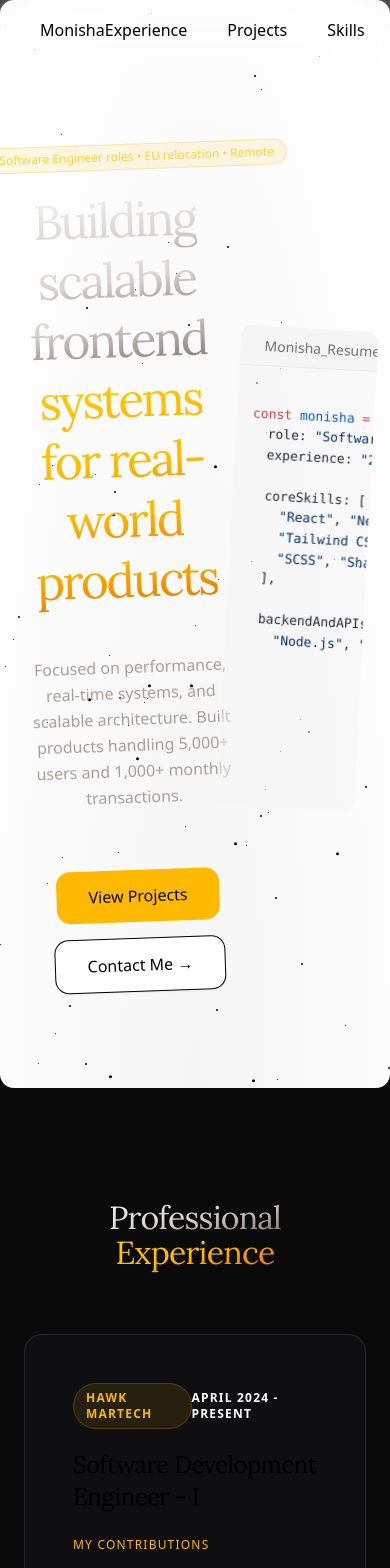
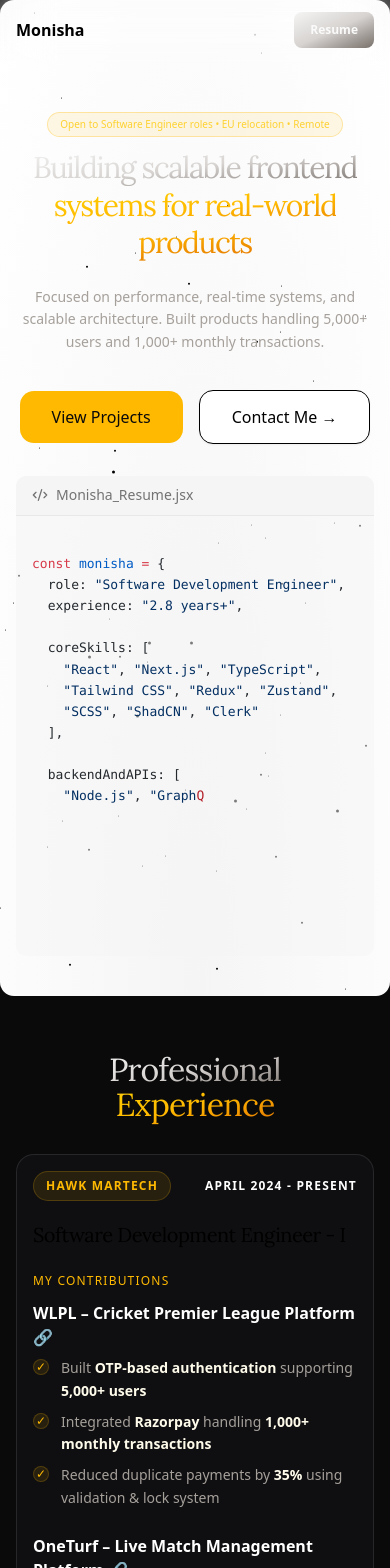
Before and after one commit to 77Monisha/MyPortfolio, a Next.js app: page / in a window 390 px wide. Shown: the top 1568 px of the page. Built offline with nearby package versions, Linux system fonts and the light colour scheme.

Commit message:
portfolio: added resume

```diff
--- a/app/layout.js
+++ b/app/layout.js
@@ -1,8 +1,6 @@
 import { ThemeProvider } from "@/components/theme-provider";
 import "./globals.css";
-import Header from "@/components/header";
 import { DM_Sans, Lora } from "next/font/google";
-import { dark } from "@clerk/themes";
 
 const lora = Lora({
   subsets: ["latin"],
@@ -33,7 +31,6 @@ export default function RootLayout({ children }) {
           enableSystem
           disableTransitionOnChange
         >
-          <Header />
           {children}
         </ThemeProvider>
       </body>
--- a/app/page.jsx
+++ b/app/page.jsx
@@ -17,6 +17,9 @@ import { Badge } from "@/components/ui/badge";
 import Link from "next/link";
 import { ShareButton } from "@/components/animate-ui/components/community/share-button";
 import { highlightText } from "@/lib/utils";
+import Header from "@/components/header";
+import { useState } from "react";
+import ResumeModal from "@/components/resume-modal";
 
 function BentoCard({
   title,
@@ -29,7 +32,7 @@ function BentoCard({
 }) {
   return (
     <div
-      className={`relative bg-[#0f0f11] border border-white/10 hover:border-amber-400/20 rounded-2xl p-9 h-full transition-all duration-300 hover:-translate-y-0.5 overflow-hidden flex flex-col justify-between ${className} hover:-translate-y-1 hover:shadow-[0_10px_40px_rgba(251,191,36,0.08)]
+      className={`relative bg-[#0f0f11] border border-white/10 hover:border-amber-400/20 rounded-2xl p-4 md:p-9 h-full transition-all duration-300 hover:-translate-y-0.5 overflow-hidden flex flex-col justify-between ${className} hover:-translate-y-1 hover:shadow-[0_10px_40px_rgba(251,191,36,0.08)]
 transition-all duration-300`}
     >
       <div className="absolute inset-0 bg-linear-to-br from-amber-400/5 via-transparent to-transparent pointer-events-none" />
@@ -49,53 +52,63 @@ transition-all duration-300`}
 
       <div className="flex flex-wrap gap-2 mt-5">
         TECH STACK :
-        {tech.map((t) => (
+        {tech?.map((t) => (
           <Badge key={t.label} variant={t.active ? "gold" : "outline"}>
             {t.label}
           </Badge>
         ))}
       </div>
       <div className="flex flex-row justify-between items-end mt-4">
+        {link && (
           <Link href={link} target="_blank" rel="noopener noreferrer">
             <Button className="cursor-pointer bg-linear-to-br from-stone-100 via-stone-300 to-stone-500 font-semibold">
               Live Link
             </Button>
           </Link>
+        )}
+        {source && (
           <Link href={source} target="_blank" rel="noopener noreferrer">
             <Button className="cursor-pointer bg-linear-to-br from-stone-100 via-stone-300 to-stone-500 font-semibold">
               Github
             </Button>
           </Link>
+        )}
       </div>
     </div>
   );
 }
 
 export default function LandingPage() {
+  const [openResume, setOpenResume] = useState(false);
   return (
+    <>
+      <Header onResumeClick={() => setOpenResume(true)} />
       <div className="bg-[#0a0a0b] overflow-x-hidden">
         {/* ── HERO ── */}
-      <section className="relative min-h-screen grid grid-cols-5 px-6 pt-36 pb-24 overflow-hidden">
+        <section className="relative min-h-screen flex flex-col md:grid md:grid-cols-5 gap-8 md:gap-0 px-4 md:px-6 pt-28 md:pt-36 pb-10 md:pb-24 overflow-hidden">
           <StarsBackgroundDemo />
 
-        <div className="-rotate-2 col-span-3 flex flex-col gap-5 items-center justify-center text-center">
-          <Badge variant="gold">
+          <div className="rotate-0 md:-rotate-2 col-span-3 flex flex-col gap-3 md:gap-5 items-center justify-center text-center">
+            <Badge
+              variant="gold"
+              className="text-[10px] md:text-sm whitespace-normal text-center px-3 py-1 relative"
+            >
               Open to Software Engineer roles • EU relocation • Remote
             </Badge>
 
-          <h1 className="font-serif relative z-10 text-5xl md:text-6xl lg:text-6xl leading-tight tracking-tighter max-w-4xl">
+            <h1 className="font-serif relative z-10 text-3xl md:text-6xl lg:text-6xl leading-tight tracking-tighter max-w-4xl">
               <GrayTitle>Building scalable frontend</GrayTitle>
               <br />
               <GoldTitle>systems for real-world products</GoldTitle>
             </h1>
 
-          <p className="relative z-10 text-base md:text-lg text-stone-400 font-light max-w-xl mt-6 leading-relaxed">
+            <p className="relative z-10 text-sm md:text-lg text-stone-400 font-light max-w-xl mt-3 md:mt-6 leading-relaxed">
               Focused on performance, real-time systems, and scalable
               architecture. Built products handling 5,000+ users and 1,000+
               monthly transactions.
             </p>
 
-          <div className="relative z-10 flex flex-wrap items-center justify-center gap-4 mt-10">
+            <div className="relative z-10 flex flex-wrap items-center justify-center gap-4 mt-6 md:mt-10">
               <a href="#projects">
                 <Button variant="gold" size="hero">
                   View Projects
@@ -110,17 +123,17 @@ export default function LandingPage() {
             </div>
           </div>
 
-        <div className="col-span-2 flex items-center justify-start rotate-3">
+          <div className="col-span-2 flex items-center justify-start rotate-0 md:rotate-3">
             <CodeDemo duration={30000} writing />
           </div>
         </section>
 
         {/* ── PROFESSIONAL EXPERIENCE ── */}
         <section
-        className="relative z-10 max-w-5xl mx-auto px-6 mt-28"
+          className="relative z-10 max-w-5xl mx-auto px-4 md:px-6 mt-14 md:mt-28"
           id="experience"
         >
-        <div className="text-center mb-16">
+          <div className="text-center mb-8 md:mb-16">
             <SectionHeading gray="Professional" gold="Experience" />
           </div>
 
@@ -128,7 +141,7 @@ export default function LandingPage() {
             {ROLES.map((role) => (
               <div
                 key={role.label}
-              className="relative bg-[#0f0f11] border border-white/10 hover:border-amber-400/20 rounded-2xl p-12 h-full transition-all duration-300 hover:-translate-y-1 overflow-hidden"
+                className="relative bg-[#0f0f11] border border-white/10 hover:border-amber-400/20 rounded-2xl p-4 md:p-12 h-full transition-all duration-300 hover:-translate-y-1 overflow-hidden"
               >
                 {/* subtle glow */}
                 <div className="absolute bottom-0 right-0 w-48 h-48 rounded-full bg-[radial-gradient(circle,rgba(251,191,36,0.05)_0%,transparent_70%)] pointer-events-none" />
@@ -144,17 +157,17 @@ export default function LandingPage() {
                 </div>
 
                 {/* role */}
-              <h3 className="font-serif text-2xl tracking-tight mb-6">
+                <h3 className="font-serif text-xl md:text-2xl tracking-tight mb-6">
                   {role.role}
                 </h3>
 
                 {/* section label */}
-              <p className="text-xs tracking-widest text-amber-400 uppercase mb-6">
+                <p className="text-xs tracking-widest text-amber-400 uppercase mb-3 md:mb-6">
                   My Contributions
                 </p>
 
                 {/* projects */}
-              <div className="space-y-8">
+                <div className="space-y-6 md:space-y-8">
                   {role.projects.map((project) => (
                     <div key={project.name}>
                       {/* project title */}
@@ -195,9 +208,9 @@ export default function LandingPage() {
         {/* ── PERSONAL PROJECTS ── */}
         <section
           id="projects"
-        className="relative z-10 mt-28 max-w-5xl mx-auto px-6"
+          className="relative z-10 mt-14 md:mt-28 max-w-5xl mx-auto px-4 md:px-6"
         >
-        <div className="text-center mb-16">
+          <div className="text-center mb-8 md:mb-16">
             <SectionHeading gray="My" gold="Projects" />
           </div>
 
@@ -240,8 +253,8 @@ export default function LandingPage() {
               <BentoCard
                 title={<GoldTitle>Website Accessibility Analyser</GoldTitle>}
                 desc={Accessibility.desc}
-              link={Accessibility.live}
-              source={Accessibility.github}
+                // link={Accessibility.live}
+                // source={Accessibility.github}
                 tech={Accessibility.tech}
               ></BentoCard>
             </div>
@@ -249,12 +262,15 @@ export default function LandingPage() {
         </section>
 
         {/* ── SKILLS ── */}
-      <section className="relative max-w-4xl mx-auto py-14 my-28" id="skills">
-        <div className="text-center mb-16">
+        <section
+          className="relative max-w-4xl mx-auto py-0 md:-14 mt-14 md:mt-28"
+          id="skills"
+        >
+          <div className="text-center mb-8 md:mb-16">
             <SectionHeading gray="Skills & " gold="Technologies" />
           </div>
 
-        <div className="space-y-6">
+          <div className="px-4 md:px-0 space-y-6">
             {SKILLS.map((group) => (
               <div
                 key={group.category}
@@ -277,7 +293,9 @@ export default function LandingPage() {
                       <span className="text-sm opacity-80">
                         {ICON_MAP[skill.icon] || "•"}
                       </span>
-                    <span className="text-sm text-stone-300">{skill.name}</span>
+                      <span className="text-sm text-stone-300">
+                        {skill.name}
+                      </span>
                     </div>
                   ))}
                 </div>
@@ -288,10 +306,10 @@ export default function LandingPage() {
 
         {/* ── CONTACT ── */}
         <section
-        className="relative z-10 pb-28 max-w-5xl mx-auto px-6"
+          className="relative z-10 pb-12 md:pb-28 mt-14 md:mt-28 max-w-5xl mx-auto px-4 md:px-6"
           id="contact"
         >
-        <div className="relative border border-amber-400/20 rounded-3xl px-16 py-20 bg-linear-to-br from-amber-400/5 to-transparent text-center overflow-hidden">
+          <div className="relative border border-amber-400/20 rounded-3xl px-6 md:px-16 py-10 md:py-20 bg-linear-to-br from-amber-400/5 to-transparent text-center overflow-hidden">
             <StarsBackgroundDemo />
 
             <div className="absolute top-0 left-1/2 -translate-x-1/2 -translate-y-1/2 w-96 h-48 rounded-full bg-[radial-gradient(ellipse,rgba(251,191,36,0.1)_0%,transparent_70%)] pointer-events-none" />
@@ -303,11 +321,16 @@ export default function LandingPage() {
             </h2>
 
             <p className="text-stone-400 text-sm mb-8 relative z-10">
-            Open to frontend roles, remote opportunities, and high-impact teams.
+              Open to frontend roles, remote opportunities, and high-impact
+              teams.
             </p>
 
             <div className="relative z-10 flex flex-wrap justify-center gap-4">
-            <Button variant="gold" size="hero">
+              <Button
+                variant="gold"
+                size="hero"
+                onClick={() => setOpenResume(true)}
+              >
                 View Resume
               </Button>
               <ShareButton
@@ -321,5 +344,7 @@ export default function LandingPage() {
           </div>
         </section>
       </div>
+      {openResume && <ResumeModal setOpenResume={setOpenResume} />}
+    </>
   );
 }
--- a/components/demo-components-animate-code.jsx
+++ b/components/demo-components-animate-code.jsx
@@ -62,6 +62,7 @@ export default monisha;
 
       <CodeBlock
         cursor={cursor}
+        className="text-[2px] md:text-sm leading-relaxed no-scrollbar"
         lang="jsx"
         writing={writing}
         duration={duration}
--- a/components/header.jsx
+++ b/components/header.jsx
@@ -1,10 +1,13 @@
 import { Button } from "./ui/button";
 
-const Header = async () => {
+const Header = ({ onResumeClick }) => {
   return (
-    <nav className="fixed top-0 inset-x-0 z-50 flex items-center justify-between  px-10 py-3 border-b border-white/7 backdrop-blur-xl">
-      <div>Monisha</div>
-      <ul className="flex flex-row gap-10">
+    <nav className="fixed top-0 inset-x-0 z-50 flex items-center justify-between px-4 md:px-10 py-3 border-b border-white/7 backdrop-blur-xl">
+      {/* NAME */}
+      <div className="font-semibold">Monisha</div>
+
+      {/* NAV (HIDDEN ON MOBILE) */}
+      <ul className="hidden md:flex flex-row gap-10">
         <a href="#experience" className="hover:text-amber-400 transition">
           Experience
         </a>
@@ -18,8 +21,13 @@ const Header = async () => {
           Contact
         </a>
       </ul>
-      <Button className="bg-linear-to-br from-stone-100 via-stone-300 to-stone-500 font-semibold cursor-pointer">
-        Download resume
+
+      {/* BUTTON */}
+      <Button
+        onClick={onResumeClick}
+        className="text-xs md:text-sm px-4 md:px-6 py-2 md:py-3 bg-linear-to-br from-stone-100 via-stone-300 to-stone-500 font-semibold"
+      >
+        Resume
       </Button>
     </nav>
   );
--- /dev/null
+++ b/components/resume-modal.jsx
@@ -0,0 +1,23 @@
+const ResumeModal = ({ setOpenResume }) => {
+  return (
+    <div className="fixed inset-0 z-50 bg-black/70 backdrop-blur-sm flex items-center justify-center px-4 md:px-0">
+      <div className="bg-[#0f0f11] border border-white/10 rounded-2xl w-300 max-h-[90vh] overflow-y-auto no-scrollbar p-4 md:p-8 relative">
+        <button
+          onClick={() => setOpenResume(false)}
+          className="absolute top-4 right-4 text-white/60 hover:text-white"
+        >
+          ✕
+        </button>
+        <div className="flex flex-row justify-between items-center mb-4">
+          <h2 className="text-base md:text-2xl font-semibold">My Resume</h2>
+        </div>
+        <iframe
+          src="/Monisha_Chaurasia_Resume.pdf"
+          className="w-full h-[60vh] md:h-[75vh] rounded-md border"
+        />
+      </div>
+    </div>
+  );
+};
+
+export default ResumeModal;
```
Also changed, not shown: lib/data.js, 1 other file (tests, documents, lock files or other folders). Lines whose indentation alone changed are shown as unchanged.
